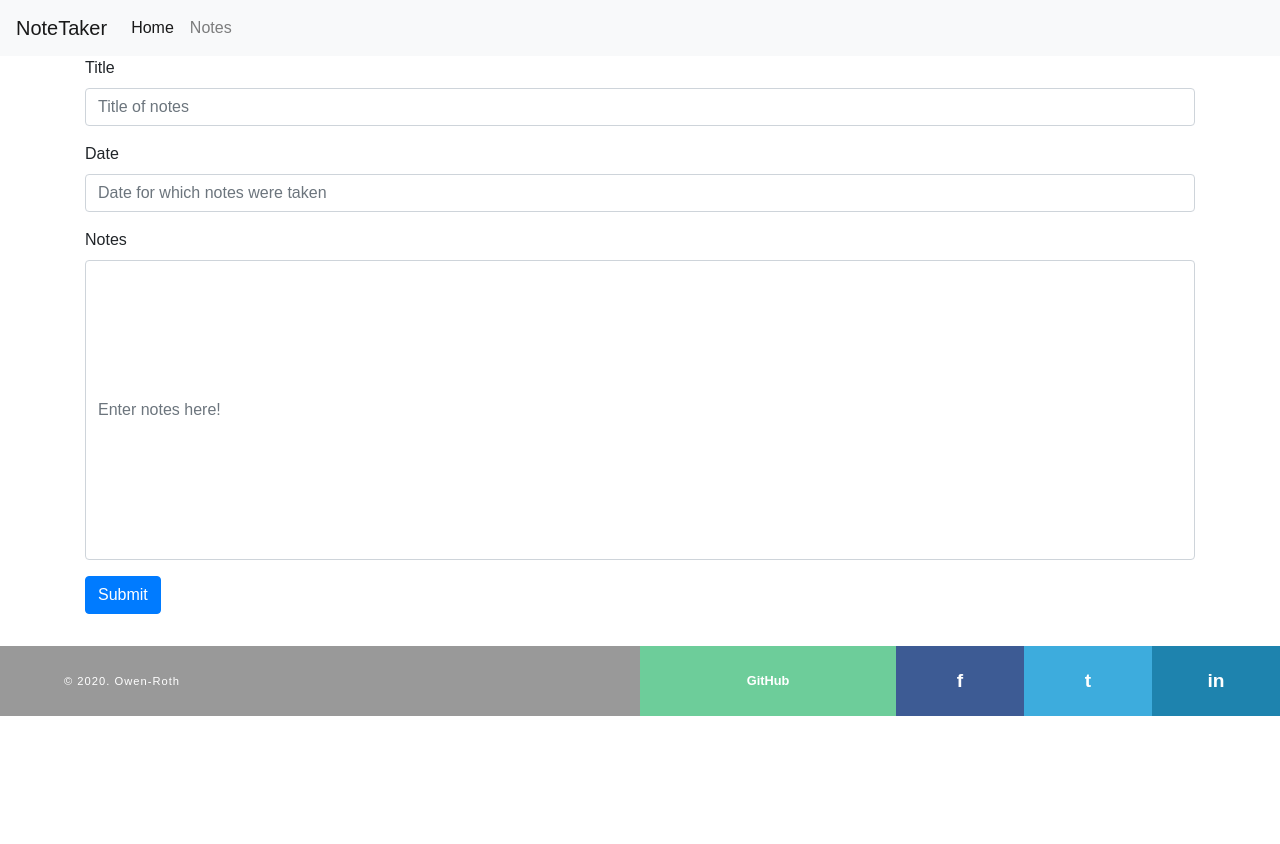
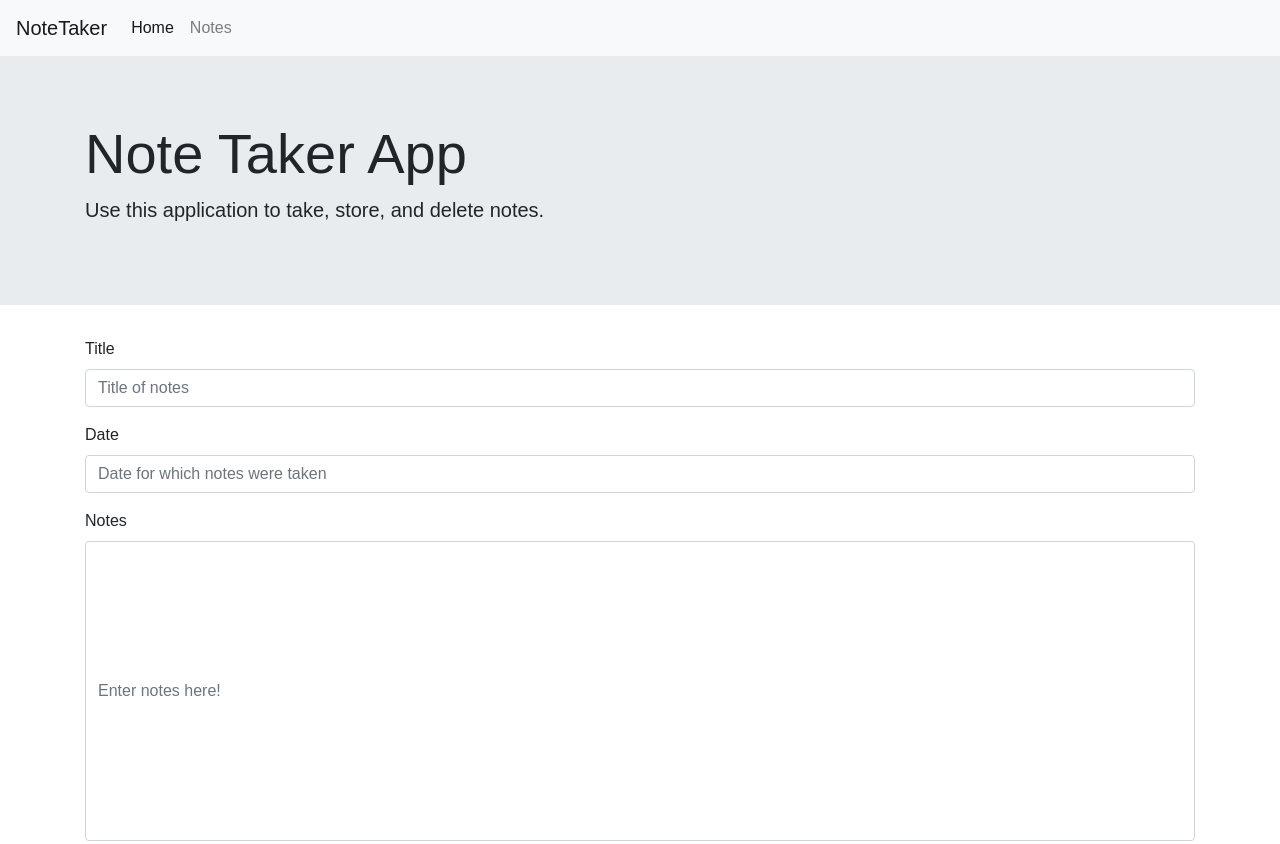
Before and after one commit to oroth8/NoteTakerApp, a website: page public/index.html in a window 1280 px wide. Shown: the top 844 px of the page. Before the commit the page ends 800 px from the top, so only its background shows below. Drawn offline with nearby package versions, Linux system fonts and the light colour scheme.

Commit message:
added jumbotron to index.html

```diff
--- a/public/index.html
+++ b/public/index.html
@@ -30,6 +30,12 @@
           </ul>
         </div>
       </nav>
+      <div class="jumbotron jumbotron-fluid">
+        <div class="container">
+          <h1 class="display-4">Note Taker App</h1>
+          <p class="lead">Use this application to take, store, and delete notes.</p>
+        </div>
+      </div>
     <div class=container>
         <!-- action and methods for posting through form -->
         <form action="/api/note" method="POST">
```
